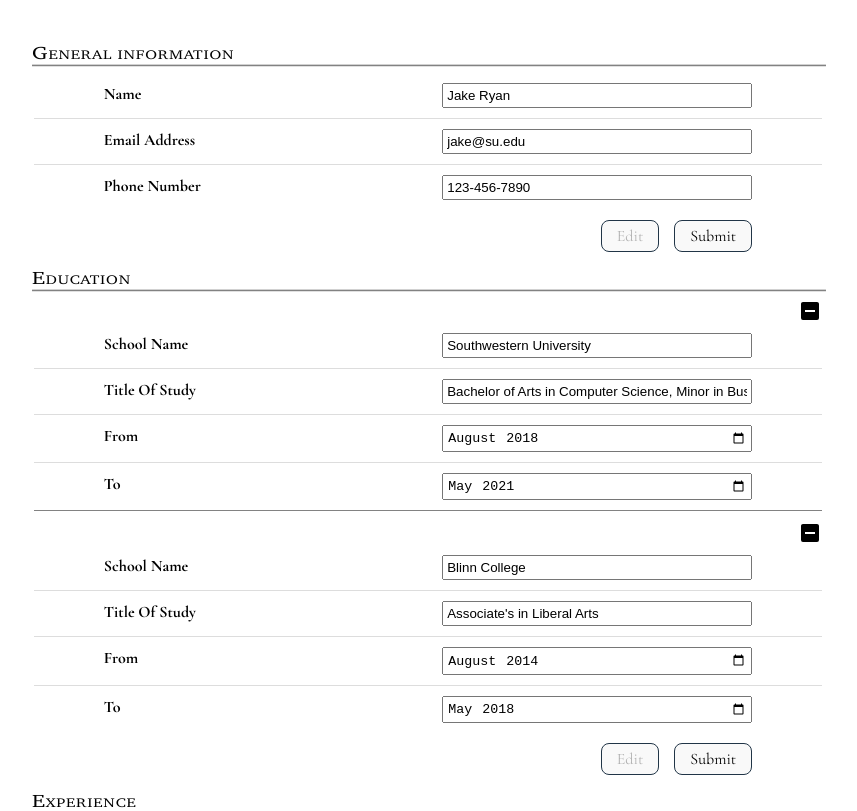
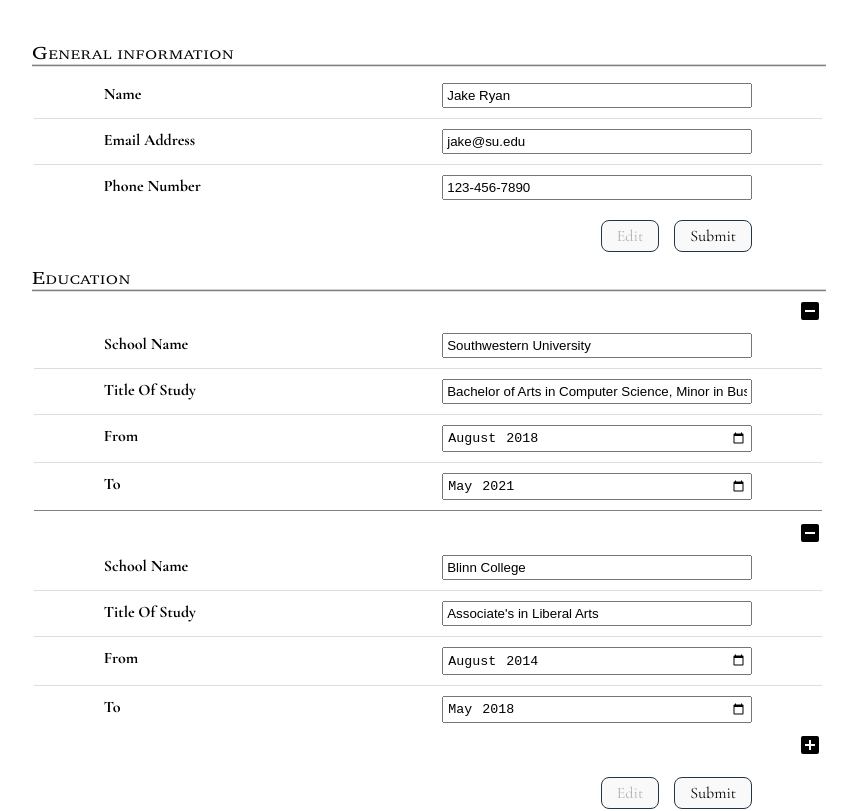
Before and after one commit to Maddily/cv-generator, a React (Vite) app: page / in a window 1280 px wide. Shown: the top 811 px of the page, without its empty margins (212-1069 px from the left). Built offline with nearby package versions, Linux system fonts and the light colour scheme.

Commit message:
Update section names
I have recently changed legend names (educational
experience became education and practical
experience became experience) but didn't update
the names everywhere. Some code uses
the legend text content to make decisions and now
it's updated as well.

```diff
--- a/src/components/Fieldset.jsx
+++ b/src/components/Fieldset.jsx
@@ -59,9 +59,9 @@ export default function Fieldset({
    * @returns {JSX.Element}
    */
   const displayAddButton = () => {
-    if (legend.split(' ')[1] === 'experience') {
+    if (legend === 'education' || legend === 'experience') {
       const title =
-        legend.split(' ')[0] === 'educational'
+        legend === 'education'
           ? 'Add education'
           : 'Add position';
 
@@ -87,16 +87,17 @@ export default function Fieldset({
   const addMoreExperience = () => {
     let editButton;
 
-    if (legend.split(' ')[0] === 'educational') {
-      editButton = document.querySelector('[data-exp="educational"]');
+    if (legend === 'education') {
+      editButton = document.querySelector('[data-exp="education"]');
 
       addEducationalExpHandler({
         school: '',
         title: '',
-        date: '',
+        from: '',
+        to: '',
       });
     } else {
-      editButton = document.querySelector('[data-exp="practical"]');
+      editButton = document.querySelector('[data-exp="experience"]');
 
       addPracticalExpHandler({
         company: '',
@@ -107,7 +108,7 @@ export default function Fieldset({
       });
     }
 
-    editButton.click();
+    editButton?.click();
   };
 
   return (
```
